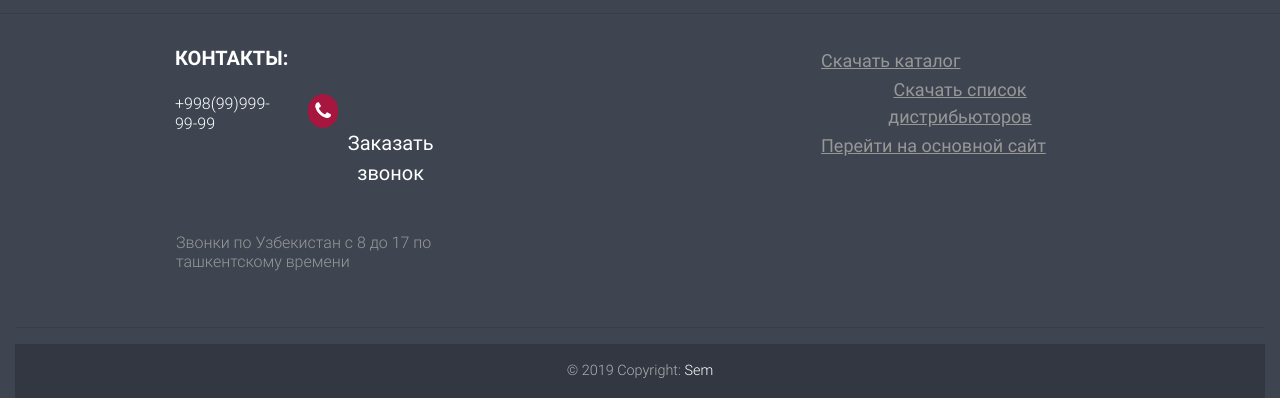
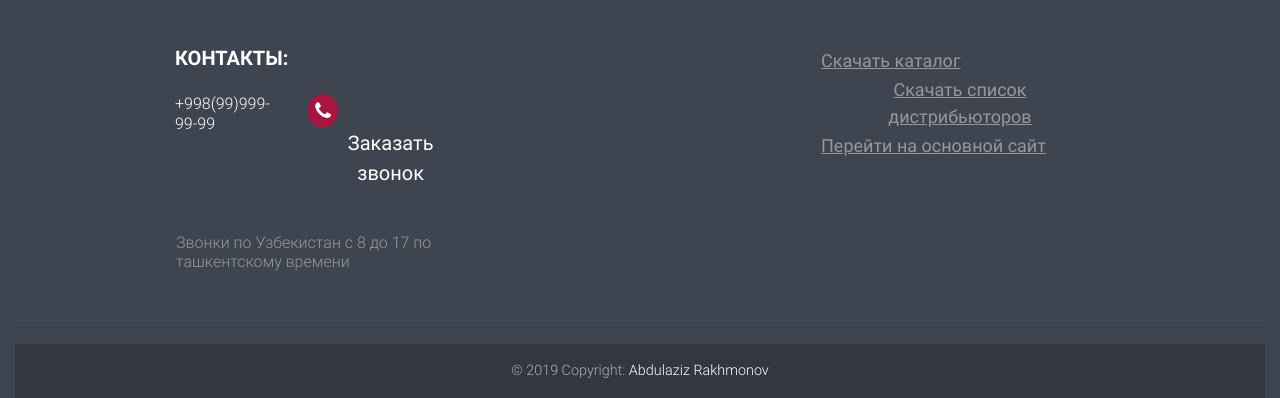
Before and after one commit to Abdulaziz1640/flagman19.github.io, a plain HTML site: page index.html in a window 1280 px wide. Shown: the part 6398-6796 px from the top of the page. Drawn offline with Linux system fonts and the light colour scheme; some packages are replaced by stand-ins of ours.

Commit message:
Update index.html

```diff
--- a/index.html
+++ b/index.html
@@ -624,7 +624,7 @@
 
               <!-- Copyright -->
               <div class="footer-copyright text-center py-3">© 2019 Copyright:
-                <a href="https://mdbootstrap.com/education/bootstrap/"> Sem </a>
+                <a href="https://mdbootstrap.com/education/bootstrap/"> Abdulaziz Rakhmonov </a>
               </div>
               <!-- Copyright -->
 
```
